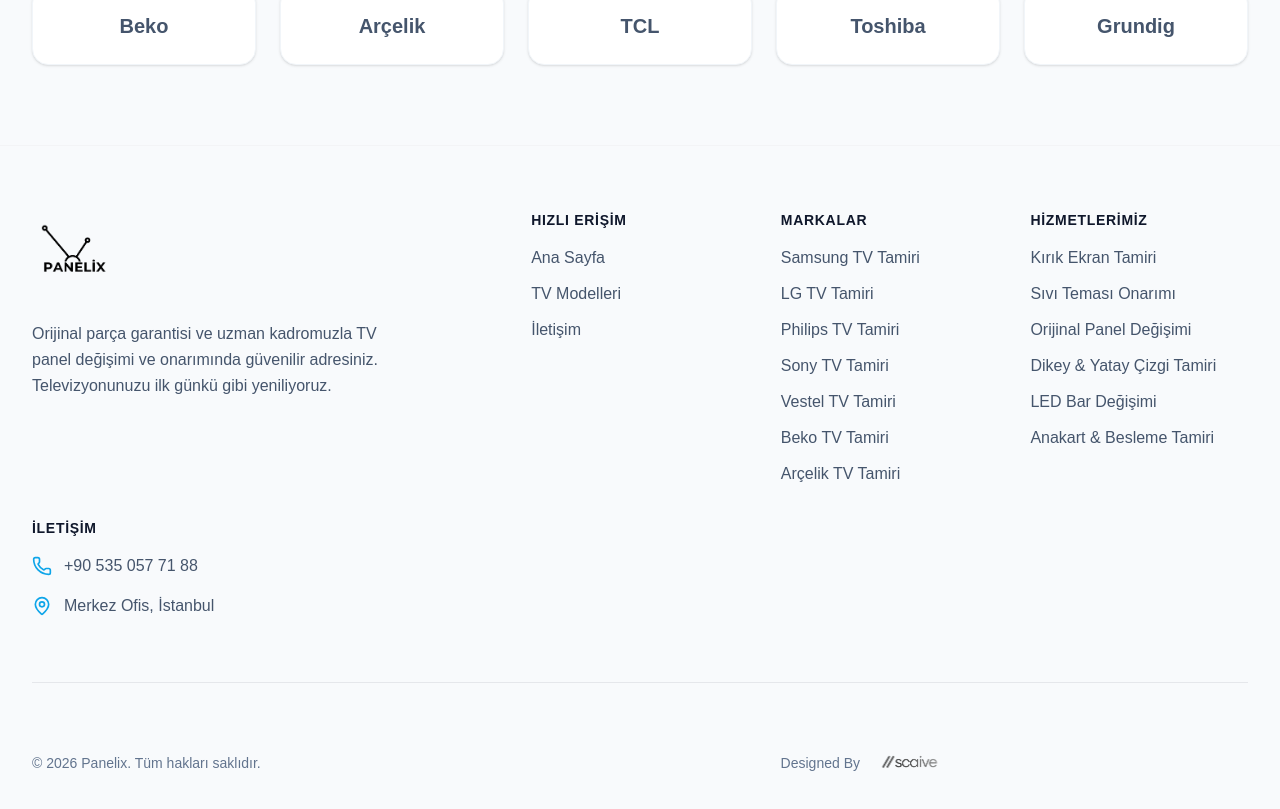
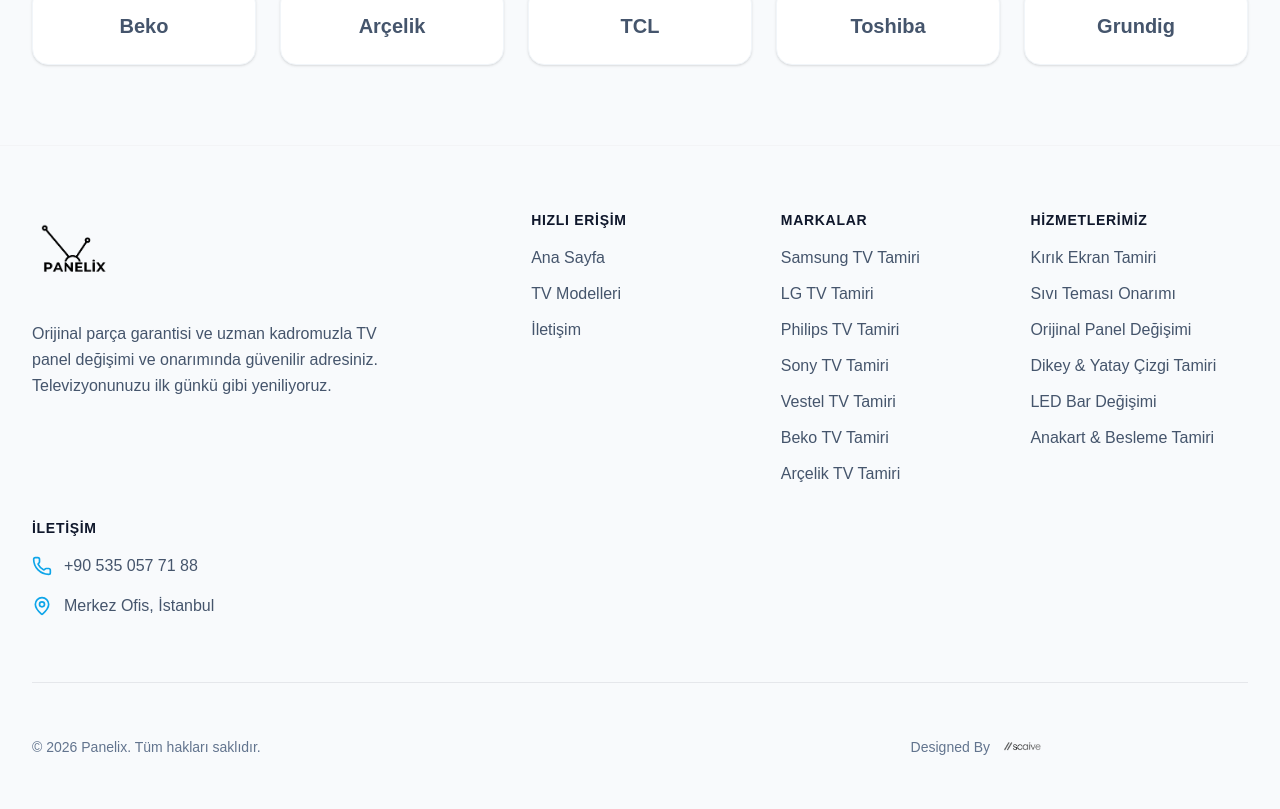
Before and after one commit to scaive-digital/panelixtv, a Next.js app: page / in a window 1280 px wide. Shown: the part 3599-4408 px from the top of the page. Built offline with nearby package versions, Linux system fonts and the light colour scheme.

Commit message:
style: shrink scaive footer logo width, shift left, and add hyperlink to scaive.com

```diff
--- a/src/components/Footer.tsx
+++ b/src/components/Footer.tsx
@@ -83,16 +83,16 @@
 
                 <div className="border-t border-gray-200 pt-8 mt-8 flex flex-col md:flex-row items-center justify-between text-sm text-slate-500 gap-4">
                     <p>© {new Date().getFullYear()} Panelix. Tüm hakları saklıdır.</p>
-                    <div className="flex items-center gap-1 mt-2 md:mt-0">
+                    <div className="flex items-center gap-0 mt-2 md:mt-0">
                         <span className="whitespace-nowrap">Designed By</span>
-                        <div className="relative w-96 h-24 inline-block opacity-80 hover:opacity-100 transition-opacity">
+                        <a href="https://scaive.com/" target="_blank" rel="noopener noreferrer" className="relative w-64 h-16 inline-block opacity-80 hover:opacity-100 transition-opacity ml-0.5">
                             <Image
                                 src="/scaive.png"
                                 alt="Scaive"
                                 fill
                                 className="object-contain object-left"
                             />
-                        </div>
+                        </a>
                     </div>
                 </div>
             </div>
```
